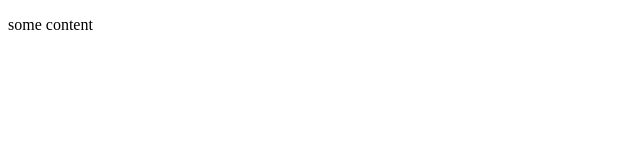
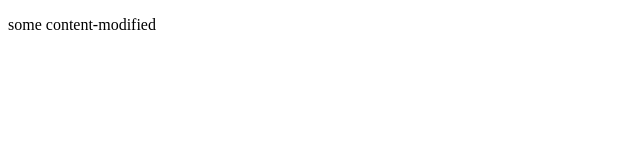
Before and after one commit to Amanuel94/flask-tutorial, a plain HTML site: page index.html in a window 1280 px wide. Shown: the full height of the page, 0-640 px from the left. Drawn offline with Linux system fonts and the light colour scheme.

Commit message:
second-commit

```diff
--- a/index.html
+++ b/index.html
@@ -9,7 +9,7 @@
 </head>
 <body>
 
-    <p> some content</p>
+    <p> some content-modified</p>
 
 </body>
 </html>
```
